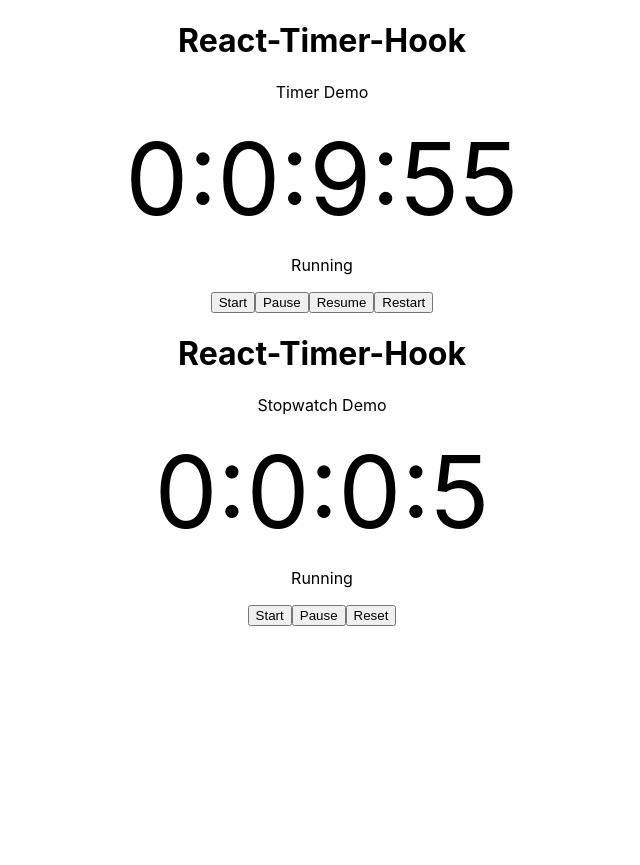
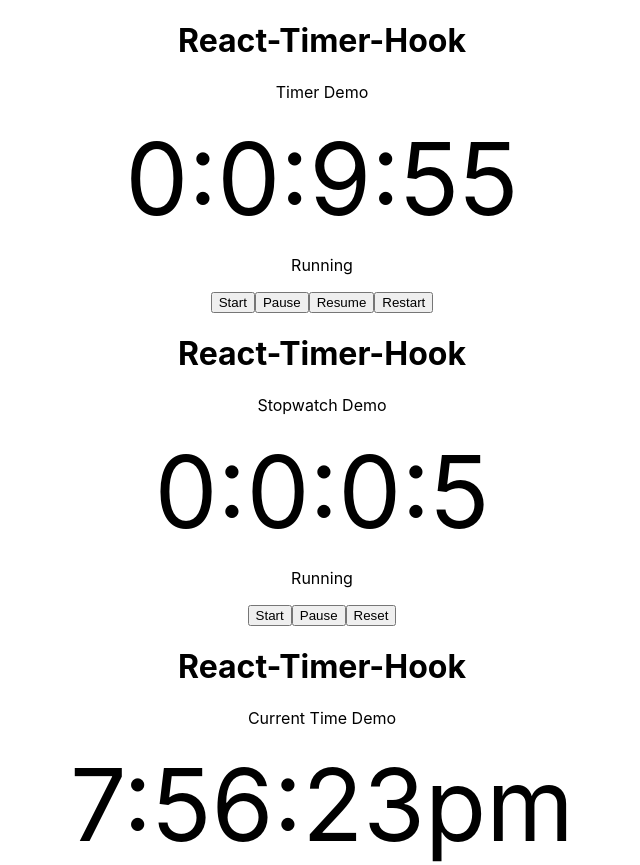
Before and after one commit to mayragann/CountdownTimer, a React (Create React App) app in the folder countdown/: page / in a window 1280 px wide. Shown: the whole page, without its empty margins (318-958 px from the left). Before the commit the page ends 800 px from the top, so only its background shows below. Built offline with nearby package versions, Linux system fonts and the light colour scheme.

Commit message:
Added Current Time component

```diff
--- a/countdown/src/App.js
+++ b/countdown/src/App.js
@@ -2,6 +2,7 @@ import React from 'react';
 import './App.css';
 import MyTimer from './Components/Timer/Timer';
 import MyStopwatch from './Components/Timer/Stopwatch/Stopwatch';
+import MyTime from './Components/Timer/CurrentTime/CurrentTime'
 
 function App() {
   const time = new Date();
@@ -12,6 +13,7 @@ function App() {
       <MyTimer expiryTimestamp={time} />
 
       <MyStopwatch />
+      <MyTime />
     </div>
   );
 }
--- /dev/null
+++ b/countdown/src/Components/Timer/CurrentTime/CurrentTime.jsx
@@ -0,0 +1,18 @@
+import React from 'react';
+import { useTime } from 'react-timer-hook';
+
+function MyTime() {
+    const {seconds, minutes, hours, ampm} = useTime ({ format: '12-hour'});
+
+    return (
+        <div style={{textAlign: 'center'}}>
+            <h1> React-Timer-Hook</h1>
+            <p>Current Time Demo</p>
+            <div style={{fontSize: '100px'}}>
+            <span>{hours}</span>:<span>{minutes}</span>:<span>{seconds}</span><span>{ampm}</span>
+            </div>
+        </div>
+        );
+}
+
+export default MyTime ;
```
